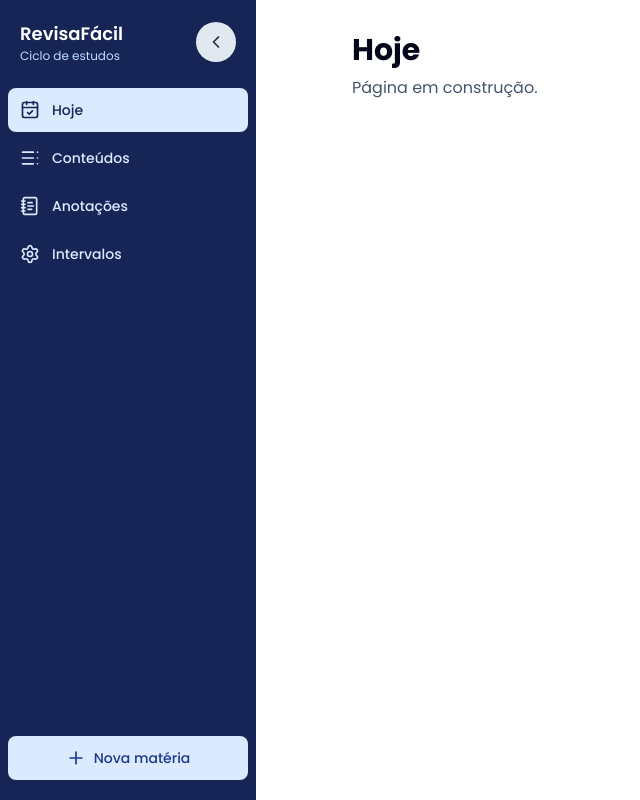
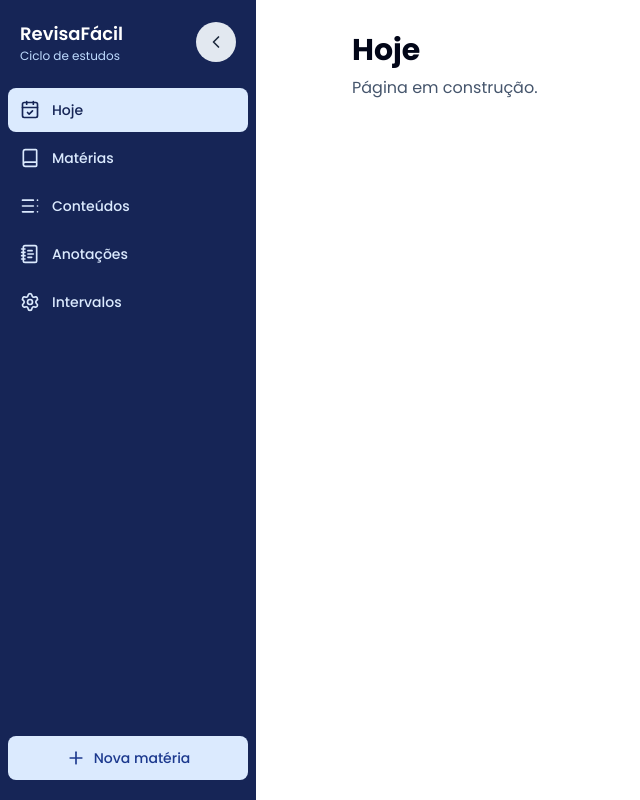
Before and after one commit to andersoncruzdev/revisa-facil, a React (Vite) app: page / in a window 1280 px wide. Shown: the whole page, without its empty margins (0-640 px from the left). Built offline with nearby package versions, Linux system fonts and the light colour scheme.

Commit message:
fix: definindo rota de matéria #12

```diff
--- a/src/pages/Root.tsx
+++ b/src/pages/Root.tsx
@@ -1,26 +1,32 @@
+import { useState } from "react";
 import { Outlet } from "react-router-dom";
-import { CalendarCheck, NotebookText, Settings, TableOfContents } from "lucide-react";
+import { Book, CalendarCheck, NotebookText, Settings, TableOfContents } from "lucide-react";
 import SideBar from "@shared/design-system/SideBar";
 import { SideBarProvider } from "@shared/providers/SideBarProvider";
+import { AddClassroomModal } from "@features/classroom/AddClassroomModal";
 
 export default function RootPage() {
+  const [isClassroomModalOpen, setIsClassroomModalOpen] = useState(false);
   const options = [
     {name: "Hoje", href: "/", icon: CalendarCheck},
+    {name: "Matérias", href: "/classrooms", icon: Book},
     {name: "Conteúdos", href: "/content", icon: TableOfContents},
     {name: "Anotações", href: "/notes", icon: NotebookText},
     {name: "Intervalos", href: "/intervalos", icon: Settings}
   ]
 
-  const openClassroom = () => {
-    console.log("fui clicado");
-  }
-
   return (
     <SideBarProvider>
-      <SideBar options={options} action={openClassroom}/>
+      <SideBar options={options} action={() => setIsClassroomModalOpen(true)}/>
       <main className="mx-auto max-w-6xl px-4 py-8 pb-28 transition-[padding] duration-300 motion-reduce:transition-none md:pb-8 md:pl-72 peer-data-[expanded=false]:md:pl-28">
         <Outlet />
       </main>
+      {isClassroomModalOpen && (
+        <AddClassroomModal
+          open
+          onClose={() => setIsClassroomModalOpen(false)}
+        />
+      )}
     </SideBarProvider>
   );
 }
--- a/src/route.ts
+++ b/src/route.ts
@@ -1,11 +1,11 @@
 import { createElement } from "react";
 import type { RouteObject } from "react-router-dom";
-import ClassroomPage from "@pages/Classroom";
 import RootPage from "@pages/Root";
 import HomePage from "@features/home";
 import ContentPage from "@features/content";
 import NotesPage from "@features/notes";
 import IntervalsPage from "@features/intervalos";
+import ClassroomPage from "@features/classroom/Classroom";
 
 export const routes = [
   {
```
